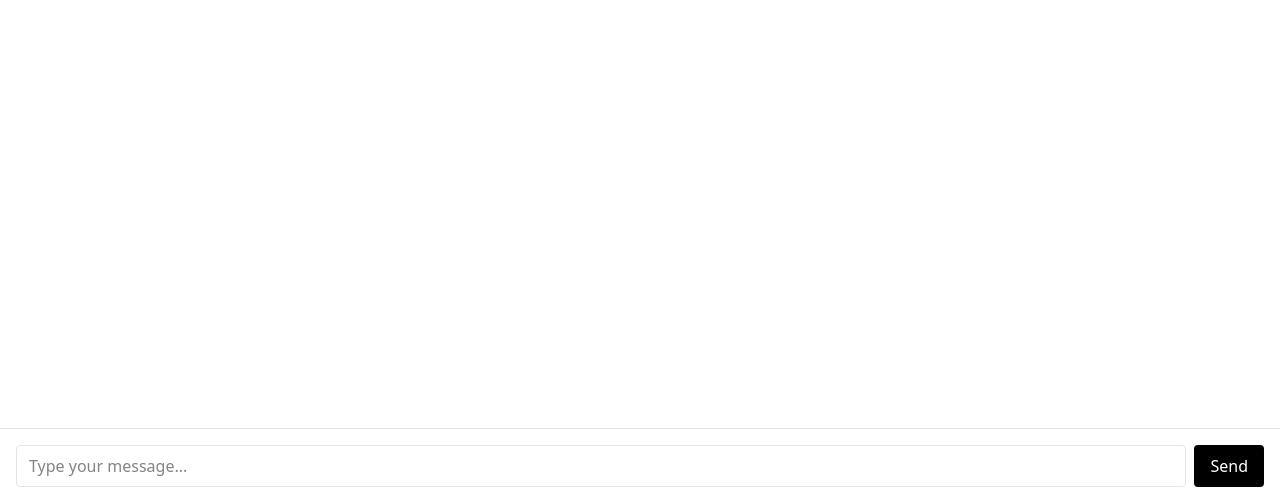
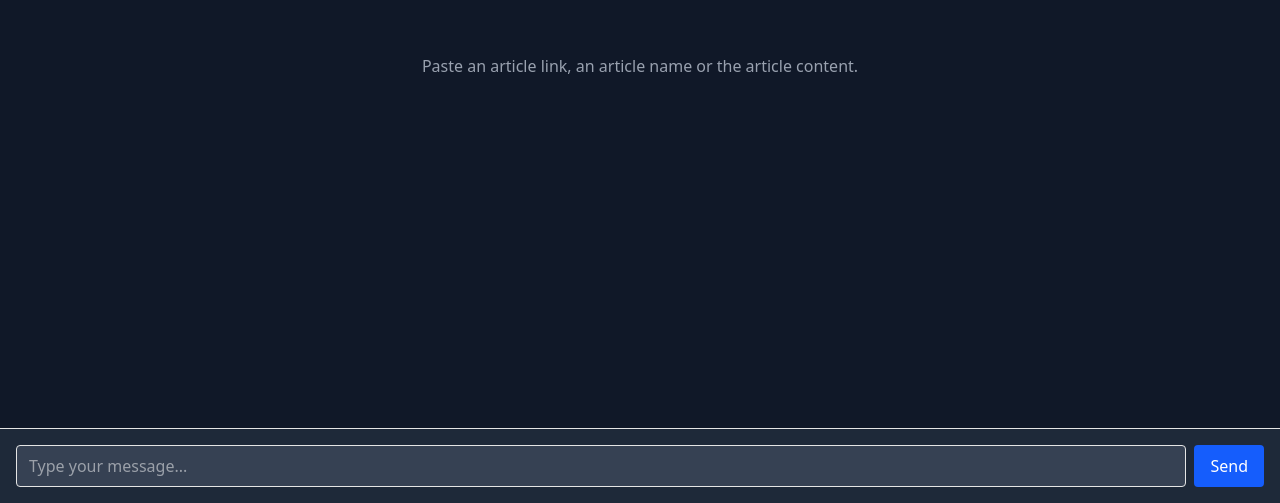
Before and after one commit to Psionyc/antifake, a Next.js app: page /chat in a window 1280 px wide. Shown: the part 297-800 px from the top of the page. Built offline with nearby package versions, Linux system fonts and the light colour scheme.

Commit message:
Add dark mode to chat and placeholder text

```diff
--- a/src/app/chat/page.tsx
+++ b/src/app/chat/page.tsx
@@ -1,11 +1,21 @@
+"use client";
+
+import { useState } from "react";
 import ChatInput from "@/components/ChatInput";
 import MessageList from "@/components/MessageList";
 
 export default function ChatPage() {
+  const [messages, setMessages] = useState<string[]>([]);
+
+  const handleSend = (text: string) => {
+    if (text.trim() === "") return;
+    setMessages((prev) => [...prev, text]);
+  };
+
   return (
-    <div className="flex h-screen flex-col">
-      <MessageList />
-      <ChatInput />
+    <div className="flex h-screen flex-col bg-gray-900 text-white">
+      <MessageList messages={messages} />
+      <ChatInput onSend={handleSend} />
     </div>
   );
 }
--- a/src/components/ChatInput.tsx
+++ b/src/components/ChatInput.tsx
@@ -1,14 +1,33 @@
-export default function ChatInput() {
+"use client";
+
+import { FormEvent, useState } from "react";
+
+interface ChatInputProps {
+  onSend: (message: string) => void;
+}
+
+export default function ChatInput({ onSend }: ChatInputProps) {
+  const [text, setText] = useState("");
+
+  const handleSubmit = (e: FormEvent) => {
+    e.preventDefault();
+    if (text.trim() === "") return;
+    onSend(text);
+    setText("");
+  };
+
   return (
-    <form className="flex gap-2 p-4 border-t">
+    <form onSubmit={handleSubmit} className="flex gap-2 p-4 border-t bg-gray-800">
       <input
         type="text"
-        className="flex-1 rounded border px-3 py-2"
+        className="flex-1 rounded border px-3 py-2 bg-gray-700 text-white"
         placeholder="Type your message..."
+        value={text}
+        onChange={(e) => setText(e.target.value)}
       />
       <button
         type="submit"
-        className="rounded bg-black px-4 py-2 text-white"
+        className="rounded bg-blue-600 px-4 py-2 text-white"
       >
         Send
       </button>
--- a/src/components/MessageList.tsx
+++ b/src/components/MessageList.tsx
@@ -1,7 +1,25 @@
-export default function MessageList() {
+"use client";
+
+interface MessageListProps {
+  messages: string[];
+}
+
+export default function MessageList({ messages }: MessageListProps) {
+  if (messages.length === 0) {
+    return (
+      <div className="flex flex-1 items-center justify-center p-4 text-center text-gray-400">
+        Paste an article link, an article name or the article content.
+      </div>
+    );
+  }
+
   return (
     <div className="flex-1 overflow-y-auto p-4 space-y-2">
-      {/* Messages will appear here */}
+      {messages.map((msg, idx) => (
+        <div key={idx} className="rounded bg-gray-800 p-2">
+          {msg}
+        </div>
+      ))}
     </div>
   );
 }
```
